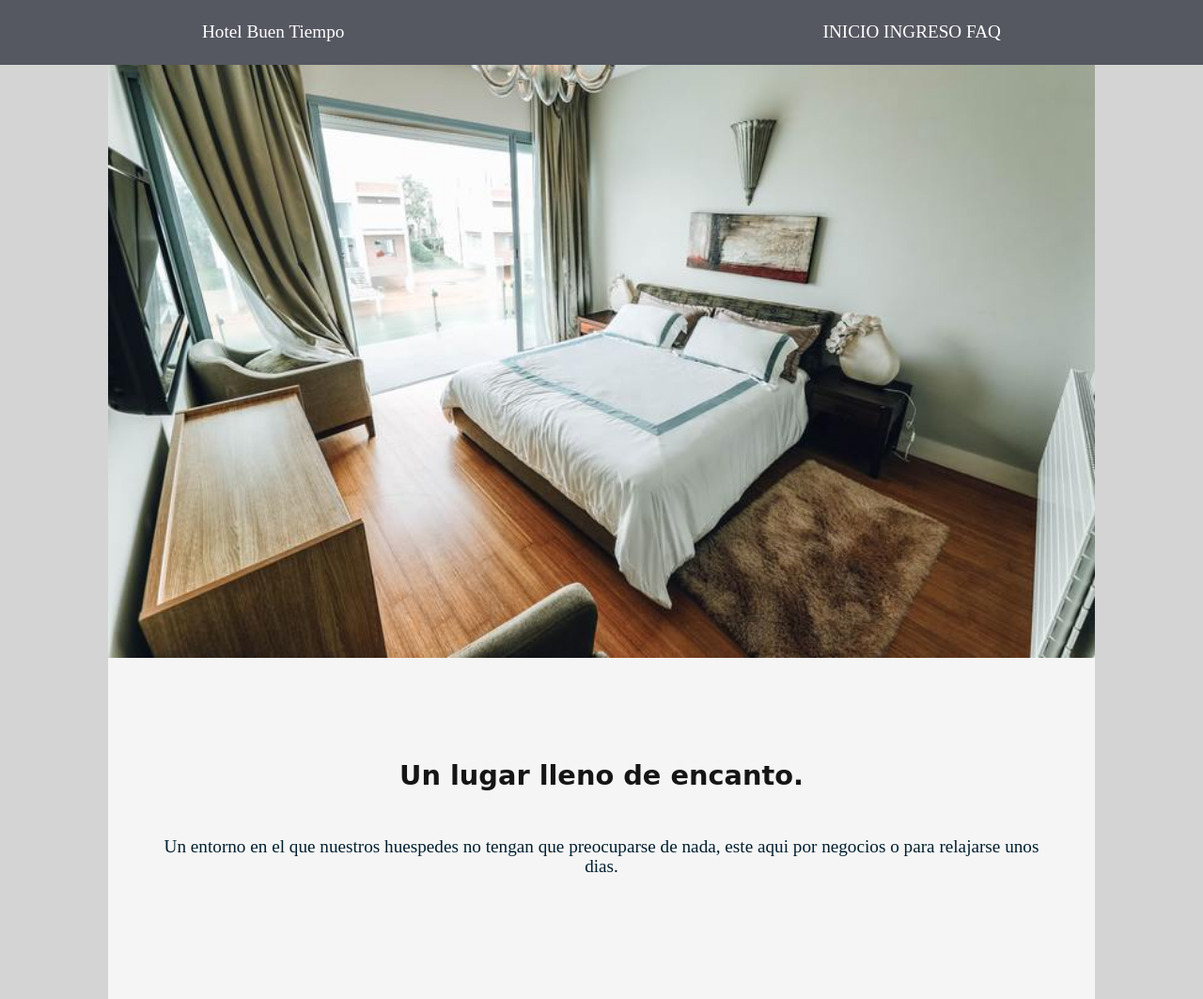
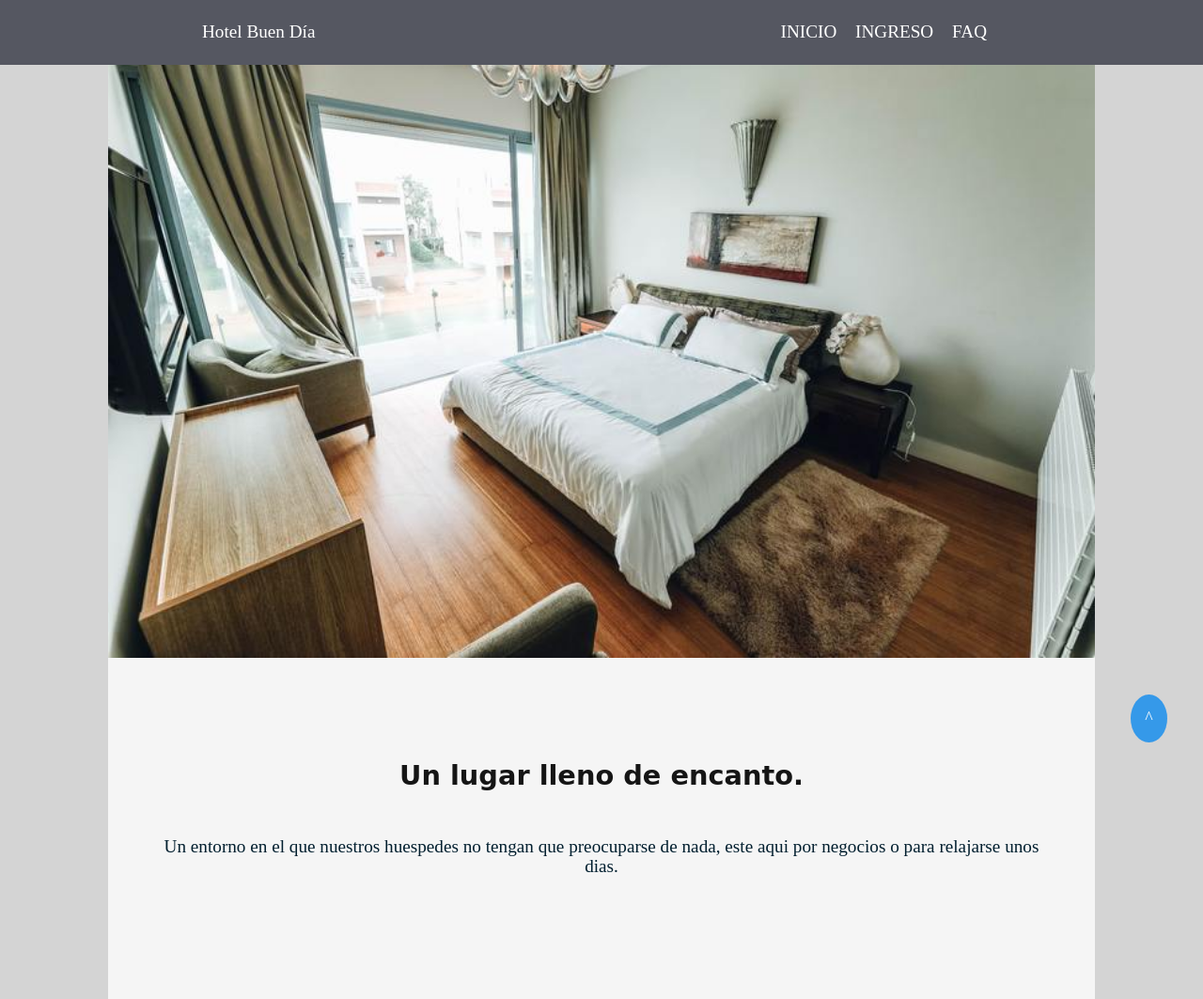
Before and after one commit to junix7/hotelbuendia, a PHP site: page / in a window 1280 px wide. Shown: the top 1063 px of the page at 94% size. Run offline with PHP 8.4, Linux system fonts and the light colour scheme; some web fonts are replaced.

Commit message:
style: new style

```diff
--- a/estilos.css
+++ b/estilos.css
@@ -96,6 +96,9 @@ h2{
 
 .navigation ul li a:hover{
     background:#ccc;
+}
+.navigation a{
+    margin-right: 15px;
 }
 
 .main{
@@ -222,6 +225,7 @@ form .btn{
 
 .img-banner3{
     width: 100%;
+    flex-wrap: wrap;
 }
 
 
@@ -234,7 +238,7 @@ form .btn{
 }
 .card p{
     margin: 5px 0px;
-    padding:0px 15px;
+    padding:0px 15px 15px 15px;
 }
 
 .card img{
@@ -250,6 +254,7 @@ form .btn{
 .habitaciones{
     text-align: center;
     margin-left: 3px;
+
 }
 
 .habitaciones::after{
@@ -294,7 +299,26 @@ form .btn{
     cursor: pointer;
     background: #555761;
 }
+/*buttom up page*/
+.up{
 
+}
+.up a{
+    text-decoration: none;
+    padding:15px;
+    border-radius: 100%;
+    margin: 10px 0px 10px 94%;
+    background: #3599E9;
+    color: white;
+    position: fixed;
+    bottom: 0;
+    font-size: 18px;
+    font-style: bold;
+}
+.up a:hover{
+    background:#555761;
+    color:#FFE001;
+}
 
 
 
--- a/faq.php
+++ b/faq.php
@@ -22,7 +22,7 @@
     </header>
     <main class="main">
 
-        <img src="images/portada.jpg" class="img-banner2">
+        <img src="images/portada2-800.jpg" class="img-banner2">
 
     <br>
   <div class="parrafo">
--- a/index.php
+++ b/index.php
@@ -1,6 +1,6 @@
 <html>
 <head>
-  <title>Hotel Buen Tiempo!</title>
+  <title>Hotel Buen Día!</title>
   <meta name="viewport" content="width=device-width, initial-scale=1">
   <link rel="stylesheet" type="text/css" href="estilos.css">
    <link href="https://fonts.googleapis.com/css2?family=Piazzolla&family=Sansita+Swashed:wght@500&display=swap" rel="stylesheet">
@@ -9,10 +9,10 @@
   <body>
     <header class="header">
       <div class="container logo-nav-container">
-        Hotel Buen Tiempo
+        Hotel Buen Día
         <a href="#" class="logo"></a>
         <span class="menu-icon">&#8801;</span>
-                <nav class="navigation">
+          <nav class="navigation">
           <ul class="show">
           <li><a href="index.php">INICIO</a></li>
           <li><a href="ingreso.php">INGRESO</a></li>
@@ -21,7 +21,7 @@
         </nav>
       </div>
     </header>
-    <div class="main">
+    <div class="main" id="header">
 
         <img src="images/portada2-800.jpg" class="img-banner2">
 
@@ -107,6 +107,8 @@
         </div>
 <br> </div>
 
+      <!--Botón para subir-->
+  <div class="up"><a href="#header">^</a></div>
       <div class="footer">
           <p>Hotel Buen Tiempo</p>
       </div>
--- a/ingreso.php
+++ b/ingreso.php
@@ -41,7 +41,7 @@ if (document.form.password.value=='admin' && document.form.login.value=='1234'){
     </header>
     <main class="main">
 
-        <img src="images/portada.jpg" class="img-banner2">
+        <img src="images/portada2-800.jpg" class="img-banner2">
 
     <br>
   <div class="parrafo">
```
Also changed, not shown: 1 other file.
